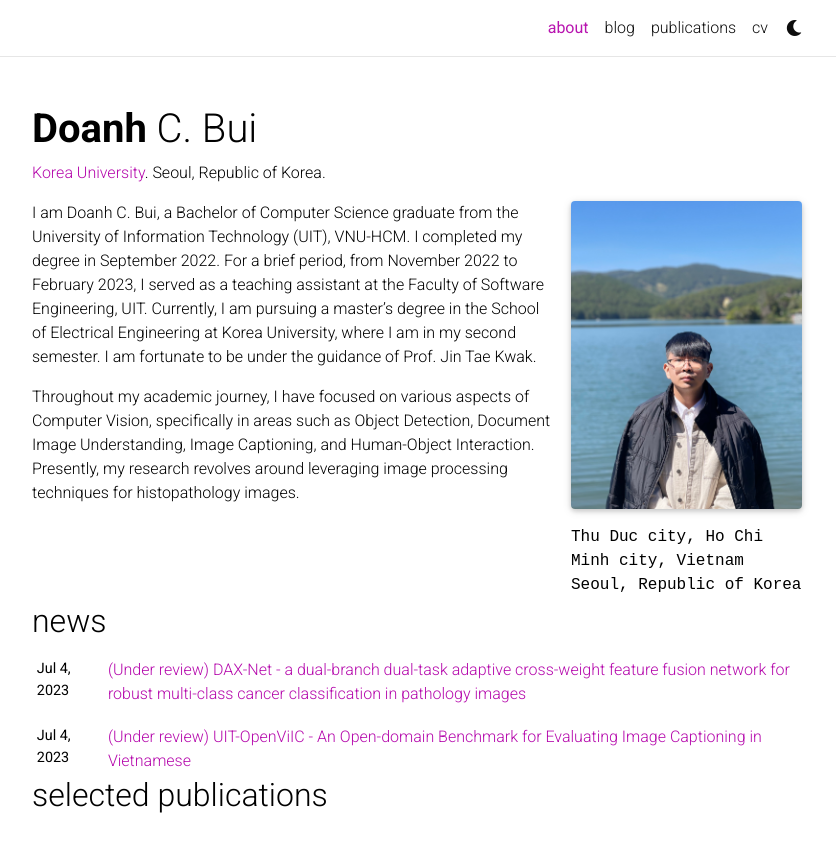
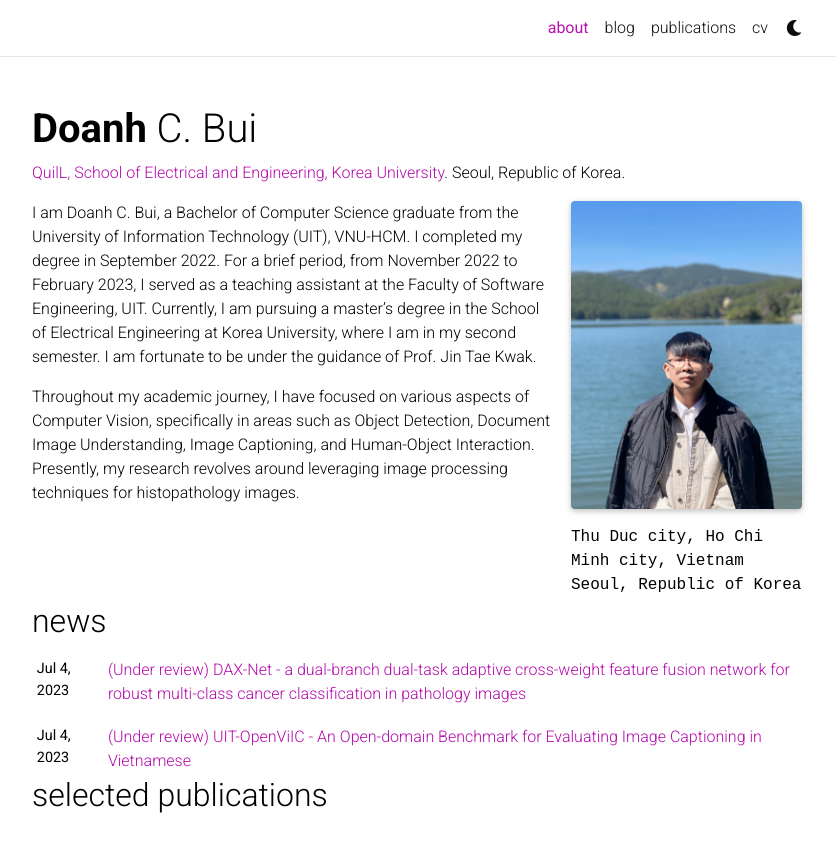
Before and after one commit to caodoanh2001/caodoanh2001.github.io, a Jekyll site: the page built from _pages/about.md, in a window 1280 px wide and 1132 px high, cut to the strip 0-843 px from the top of the window. Shown: the whole strip, without its empty margins (223-1059 px from the left). Built offline with Jekyll 4.4.1, drawn with Linux system fonts in a browser that asks for light colours; full-size pictures stand in for the smaller copies a plugin makes; comment, search, counter and statistics services are not loaded; a style sheet for code colours, icons or effects is not loaded.

Commit message:
Update about.md

```diff
--- a/_pages/about.md
+++ b/_pages/about.md
@@ -3,7 +3,7 @@ layout: about
 title: about
 permalink: /
 subtitle: <a href='https://uit.edu.vn'>University of Information Technology</a>. Ho Chi Minh city, Vietnam.
-subtitle: <a href='https://uit.edu.vn'>Korea University</a>. Seoul, Republic of Korea.
+subtitle: <a href='http://www.kwaklab.net/'>QuilL, School of Electrical and Engineering, Korea University</a>. Seoul, Republic of Korea.
 
 profile:
   align: right
```
